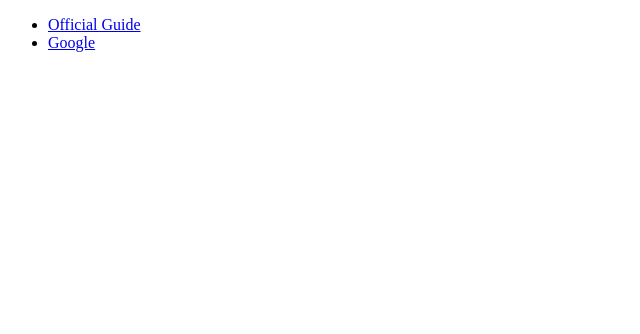
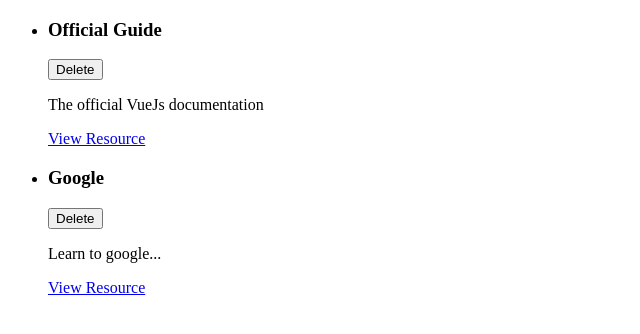
Before and after one commit to jrnewton/udemy-vue-complete-guide, a Vue app: page / in a window 1280 px wide. Shown: the top 334 px of the page, without its empty margins (0-640 px from the left). Built offline with nearby package versions, Linux system fonts and the light colour scheme.

Commit message:
Define first component for this project ResourceItem

```diff
--- a/src/App.vue
+++ b/src/App.vue
@@ -1,13 +1,17 @@
 <template>
   <ul>
-    <li v-for="r of storedResources" :key="r.id">
-      <a href="{{ r.url }}" :title="r.description">{{ r.title }}</a>
-    </li>
+    <resource-item v-for="r of storedResources" :key="r.id" v-bind="r">
+    </resource-item>
   </ul>
 </template>
 
 <script>
+import ResourceItem from './components/resources/ResourceItem.vue';
+
 export default {
+  components: {
+    ResourceItem
+  },
   data() {
     return {
       storedResources: [
--- /dev/null
+++ b/src/components/resources/ResourceItem.vue
@@ -0,0 +1,21 @@
+<template>
+  <!-- <a href="{{ r.url }}" :title="r.description">{{ r.title }}</a> -->
+  <li>
+    <div>
+      <header>
+        <h3>{{ title }}</h3>
+        <button>Delete</button>
+      </header>
+    </div>
+    <p>{{ description }}</p>
+    <nav>
+      <a href="{{ url }}">View Resource</a>
+    </nav>
+  </li>
+</template>
+
+<script>
+export default {
+  props: ['title', 'description', 'url']
+};
+</script>
```
